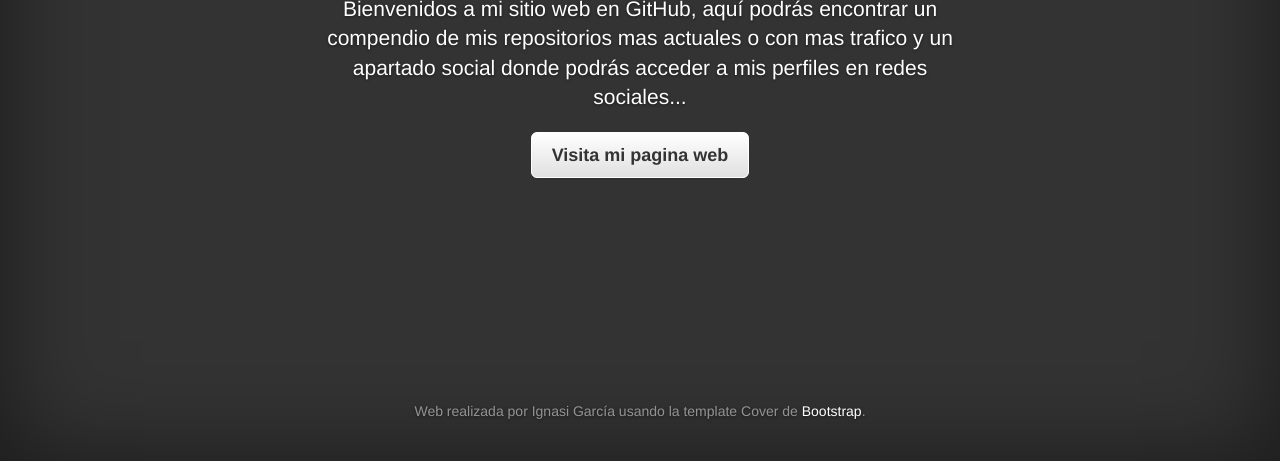
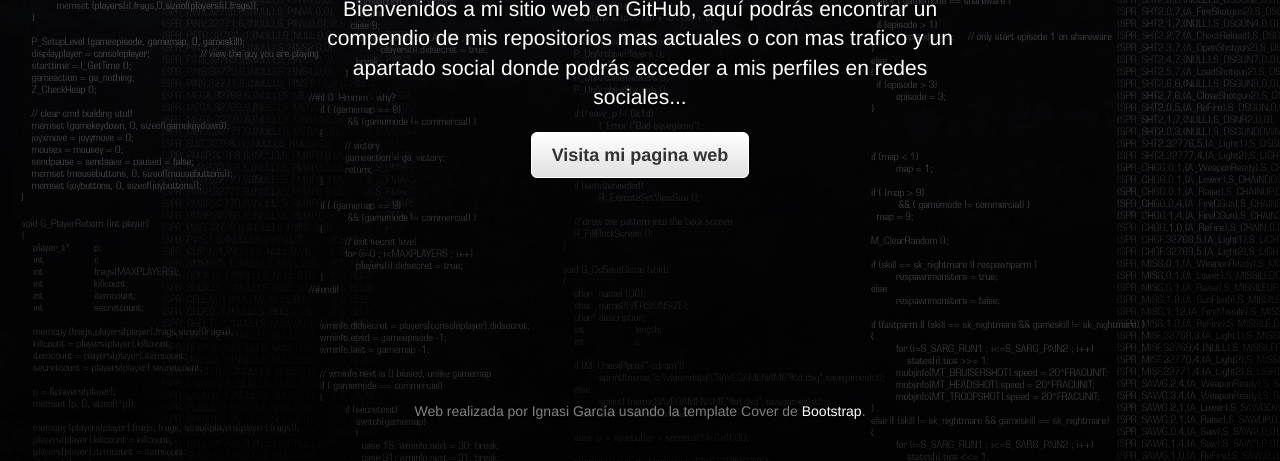
Before and after one commit to IgnasiGarciaF/IgnasiGarciaF.github.io, a plain HTML site: page index.html in a window 1280 px wide. Shown: the part 339-800 px from the top of the page. Drawn offline with nearby package versions, Linux system fonts and the light colour scheme.

Commit message:
Add some modifications to load custom background on home page

```diff
--- a/css/style.css
+++ b/css/style.css
@@ -0,0 +1,4 @@
+/*Home custom style for change background image*/
+div#home_bg{
+  background-image: url("../img/home_bg.jpg");
+}
--- a/index.html
+++ b/index.html
@@ -18,7 +18,7 @@
   <link rel="stylesheet" href="css/style.css">
 </head>
 <body>
-  <div class="site-wrapper">
+  <div class="site-wrapper" id="home_bg">
     <div class="site-wrapper-inner">
       <div class="cover-container">
         <div class="masthead clearfix">
```
Also changed, not shown: img/home_bg.jpg (added).
